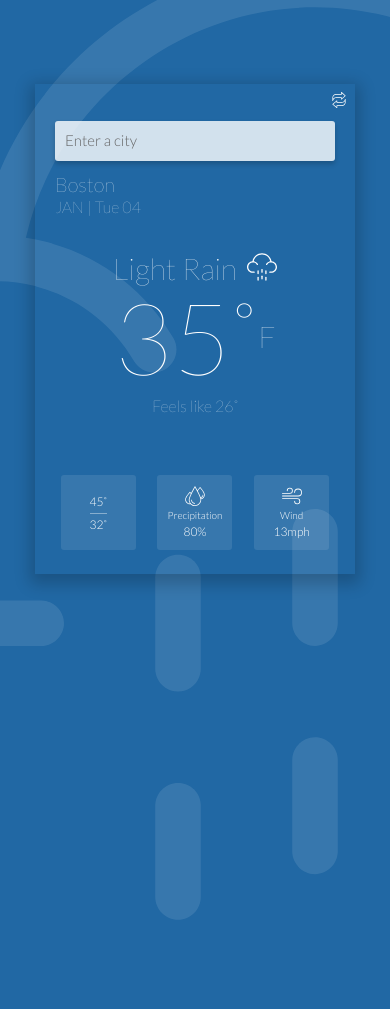
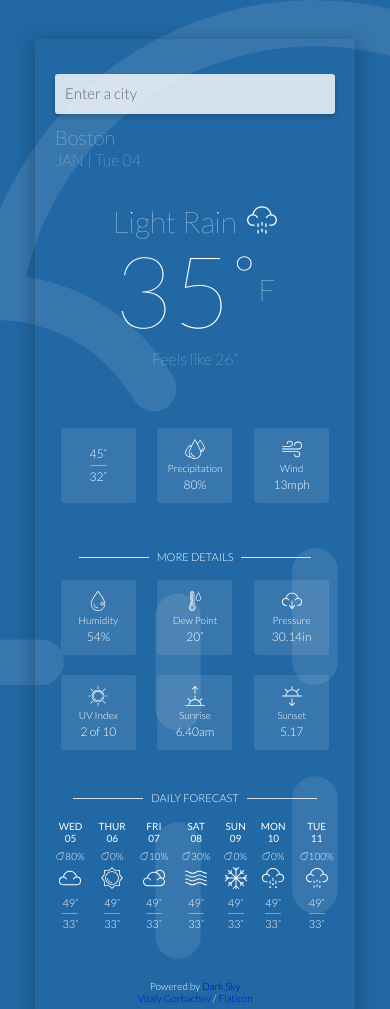
Before and after one commit to mega-bailey/weather-mlb, a website: page public/index.html in a window 390 px wide. Before the commit the page ends 844 px from the top, so only its background shows below. Drawn offline with Linux system fonts and the light colour scheme; some packages are replaced by stand-ins of ours.

Commit message:
testing media query

```diff
--- a/public/app.js
+++ b/public/app.js
@@ -258,12 +258,14 @@ function setWeatherData(data, place) {
 
   //BACKGROUND ELEMENTS
   body.className = `${data.currently.icon}`;
-  containerBgFront.className = `${data.currently.icon}`;
-  containerBgBack.className = `${data.currently.icon}`;
+  containerBg.className = `${data.currently.icon}`;
+  // containerBgFront.className = `${data.currently.icon}`;
+  // containerBgBack.className = `${data.currently.icon}`;
 }
 
 //SET BACKROUND ELEMENTS
 const body = document.querySelector('body');
+const containerBg = document.querySelector('.container--bg');
 const containerBgFront = document.querySelector('.container--bg-front');
 const containerBgBack = document.querySelector('.container--bg-back');
 
--- a/public/index.html
+++ b/public/index.html
@@ -27,10 +27,11 @@
       <img src="img/rain.svg" alt="xlarge current weather icon" />
     </div>
 
+    <div class="center-wrapper">
       <div class="container">
         <!-- CONTAINER FRONT SIDE -->
         <div class="container__side container__side--front">
-        <div class="container--bg-front">
+          <div class="container--bg">
             <span class="flip-icon__container">
               <button class="flip-icon__btn" onclick="flip()">
                 <img
@@ -124,7 +125,7 @@
 
         <!-- CONTAINER BACK SIDE  -->
         <div class="container__side container__side--back ">
-        <div class="container--bg-back">
+          <div class="container--bg">
             <span class="flip-icon__container">
               <button class="flip-icon__btn">
                 <img
@@ -496,6 +497,7 @@
           </div>
         </div>
       </div>
+    </div>
 
     <script defer src="app.js"></script>
   </body>
--- a/public/style.css
+++ b/public/style.css
@@ -1,3 +1,9 @@
+/* // ***** MEDIA BREAKPOINTS ***** //
+$bp-largest: 75em; //1200px
+$bp-large: 62.5em; //1000px
+$bp-medium: 50em; //800px
+$bp-small: 37.5em; //600px */
+
 *,
 *::after,
 *::before {
@@ -13,12 +19,12 @@ html {
 
 body {
   box-sizing: border-box;
-  background-repeat: no-repeat;
-  background-size: cover;
   height: 100vh;
   font-family: 'Lato', sans-serif;
   color: #fff;
   background-color: #2168a4;
+  background-repeat: no-repeat;
+  background-size: cover;
 }
 
 /* XLARGE BACKGROUND ICON */
@@ -26,7 +32,7 @@ body {
 .xlarge-icon__container {
   position: fixed;
   transform: translate(-20%, -10%);
-  height: 100vh;
+  height: 100%;
 }
 .xlarge-icon__container > img {
   height: 105em;
@@ -49,6 +55,7 @@ body {
   border: none;
   transition: all 0.2s;
 }
+
 .flip-icon__btn:hover {
   cursor: pointer;
   outline: none;
@@ -91,18 +98,17 @@ body {
 }
 
 /* ********** CONTAINER ********** */
+
 .container {
   width: 32em;
   height: 49em;
-  margin: 0 auto;
-  top: 10%;
+  margin: 10% auto;
   overflow: hidden;
   box-shadow: 0px 5px 15px 5px rgba(0, 0, 0, 0.2);
   display: flex;
   flex-direction: column;
   perspective: 150rem;
   -moz-perspective: 150rem;
-  position: relative;
   background-color: transparent;
 }
 .container__side {
@@ -115,6 +121,31 @@ body {
 }
 .container__side--back {
   transform: rotateY(180deg);
+}
+@media only screen and (max-width: 600px), only screen and (hover: none) {
+  .flip-icon__container {
+    margin: 2.5rem 2.5rem 0 0;
+  }
+  .flip-icon__btn {
+    display: none;
+    visibility: hidden;
+  }
+  .container {
+    height: 97rem;
+    background-color: inherit;
+  }
+  .container__side {
+    position: relative;
+    backface-visibility: visible;
+  }
+  .container--bg {
+    height: 100%;
+  }
+  .container__side--back {
+    position: absolute;
+    transform: rotateY(0deg);
+    top: 50%;
+  }
 }
 /* ********** CONTAINER FRONT ********** */
 
```
Lines whose indentation alone changed are shown as unchanged.
